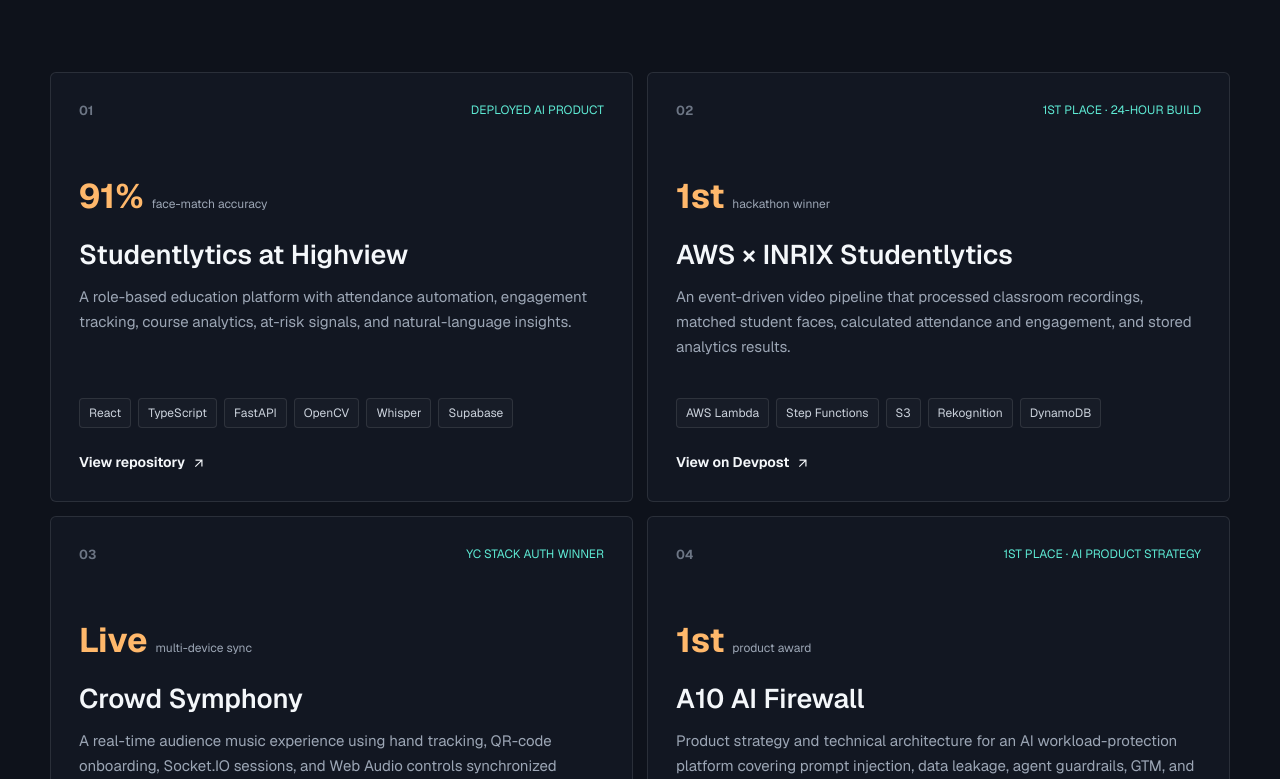
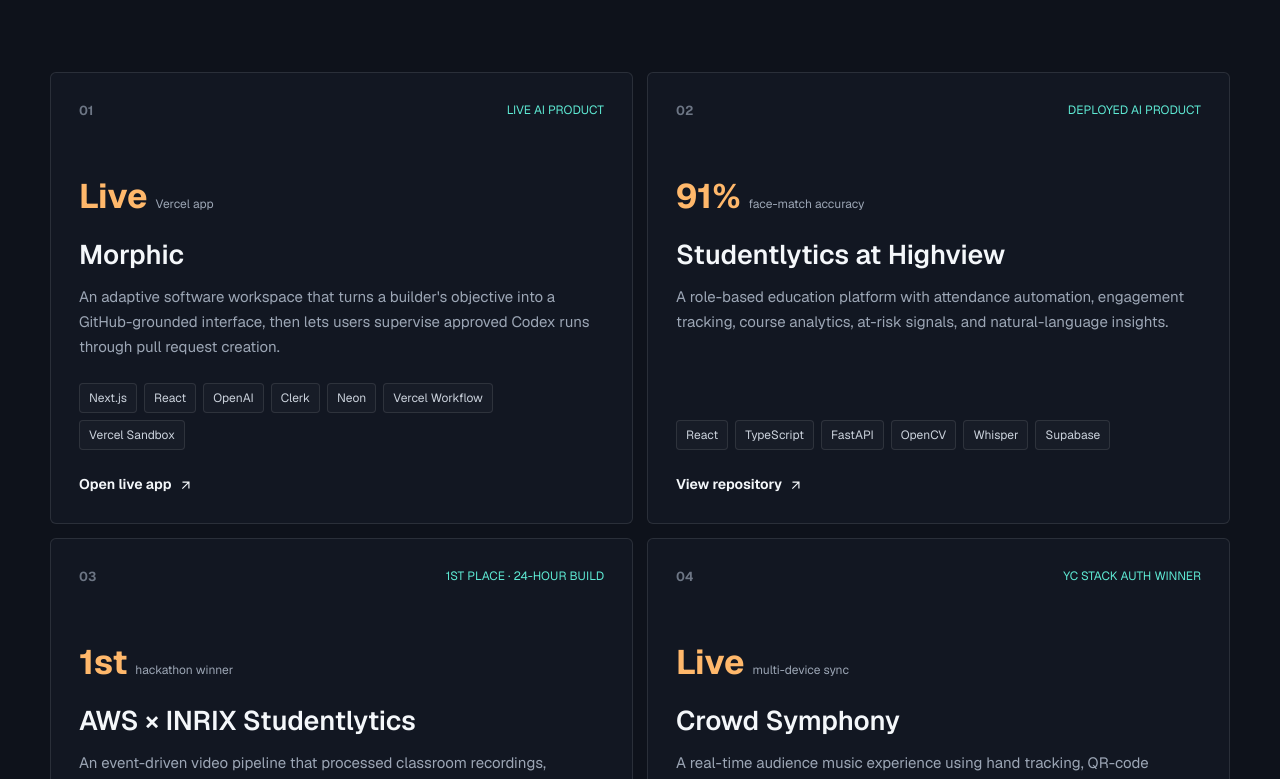
Before and after one commit to taranggoyal70/Tarang-Portfolio, a React (Vite) app: page / in a window 1280 px wide. Shown: the part 3241-4020 px from the top of the page. Built offline with nearby package versions, Linux system fonts and the light colour scheme; no server answers; the HTML template or start-up script is replaced by a standard one.

Commit message:
Add Morphic project to portfolio

```diff
--- a/src/components/Work.tsx
+++ b/src/components/Work.tsx
@@ -2,6 +2,25 @@
 import "./styles/Work.css";
 
 const projects = [
+  {
+    title: "Morphic",
+    category: "Live AI product",
+    description:
+      "An adaptive software workspace that turns a builder's objective into a GitHub-grounded interface, then lets users supervise approved Codex runs through pull request creation.",
+    tools: [
+      "Next.js",
+      "React",
+      "OpenAI",
+      "Clerk",
+      "Neon",
+      "Vercel Workflow",
+      "Vercel Sandbox",
+    ],
+    stat: "Live",
+    statLabel: "Vercel app",
+    link: "https://morphic-murex.vercel.app/",
+    linkLabel: "Open live app",
+  },
   {
     title: "Studentlytics at Highview",
     category: "Deployed AI product",
```
Also changed, not shown: 1 other file (tests, documents, lock files or other folders).
